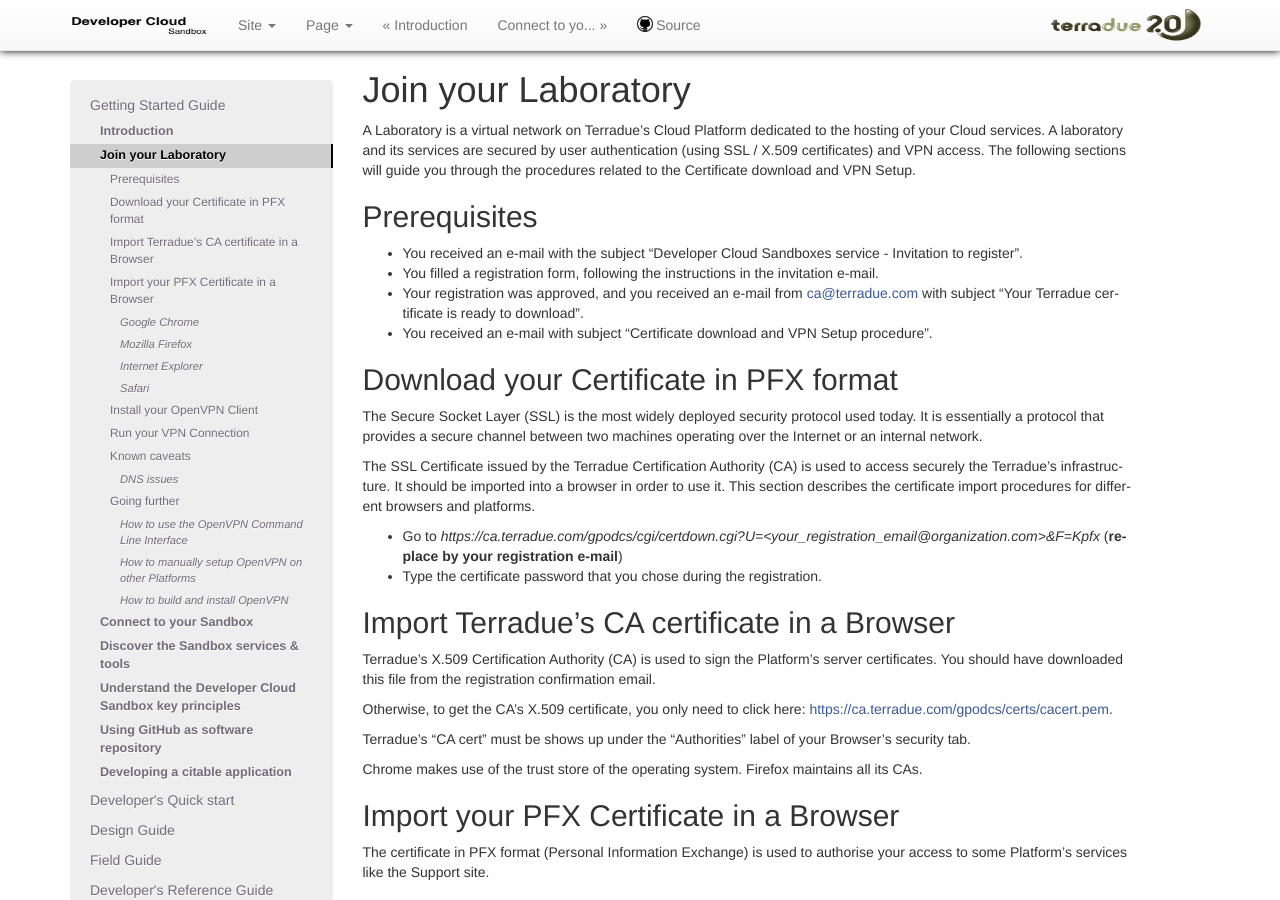
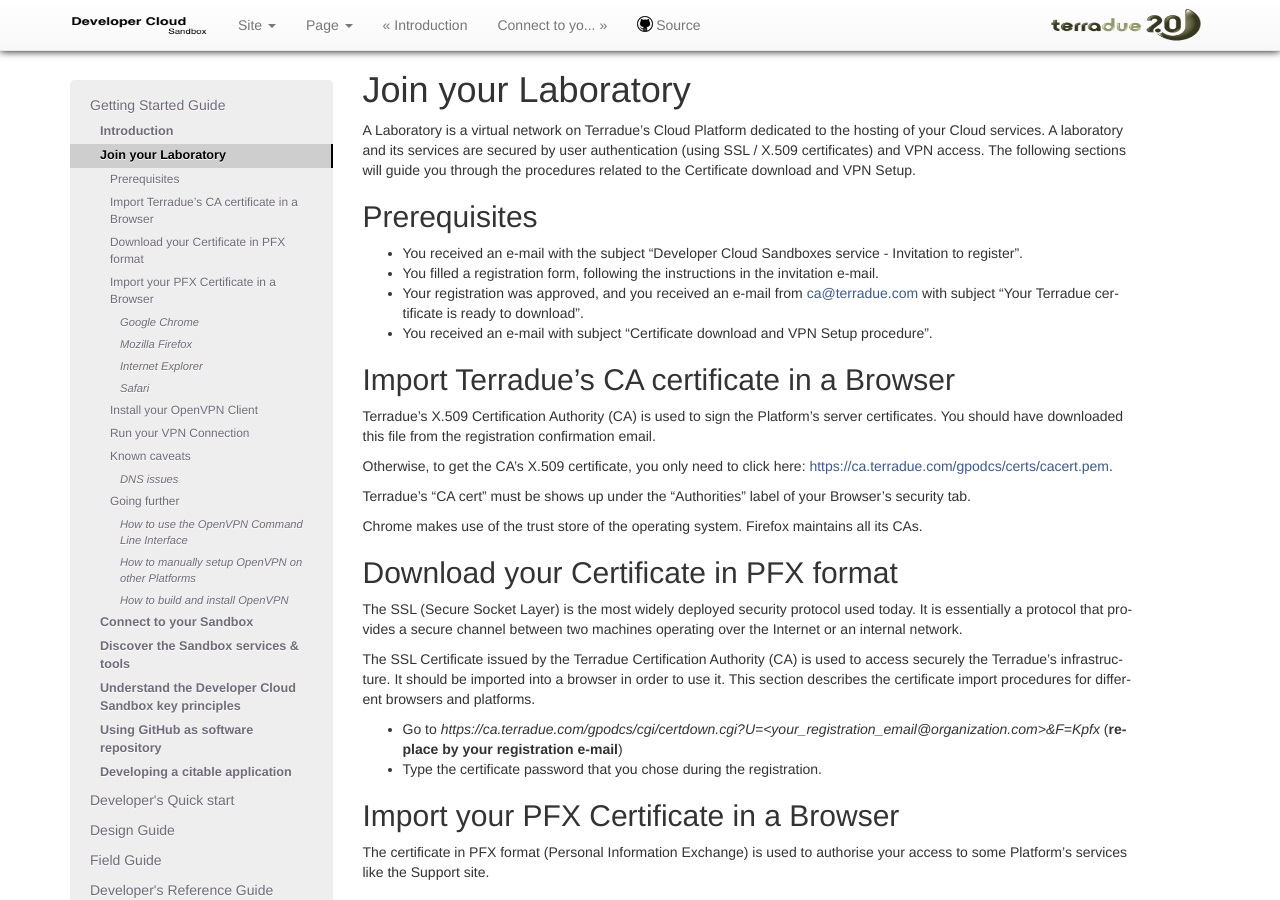
Before and after one commit to Terradue/doc-developer-sandbox, a Sphinx documentation site: the page built from source/start/laboratory/index.rst, in a window 1280 px wide and 900 px high. Built offline with Sphinx 7.4.7, drawn with Linux system fonts in a browser that asks for light colours; pages that are not in the unit, such as notebooks, are missing from menus; part of the change alters nothing that is shown.

```diff
--- a/source/start/laboratory/index.rst
+++ b/source/start/laboratory/index.rst
@@ -13,15 +13,6 @@ Prerequisites
 - Your registration was approved, and you received an e-mail from ca@terradue.com with subject "Your Terradue certificate is ready to download".
 - You received an e-mail with subject "Certificate download and VPN Setup procedure".
 
-Download your Certificate in PFX format
----------------------------------------
-
-The Secure Socket Layer (SSL) is the most widely deployed security protocol used today. It is essentially a protocol that provides a secure channel between two machines operating over the Internet or an internal network.
-
-The SSL Certificate issued by the Terradue Certification Authority (CA) is used to access securely the Terradue's infrastructure. It should be imported into a browser in order to use it. This section describes the certificate import procedures for different browsers and platforms.
-
-- Go to *https://ca.terradue.com/gpodcs/cgi/certdown.cgi?U=<your_registration_email@organization.com>&F=Kpfx* (**replace by your registration e-mail**)
-- Type the certificate password that you chose during the registration.
 
 Import Terradue's CA certificate in a Browser
 ---------------------------------------------
@@ -35,6 +26,16 @@ Terradue's "CA cert" must be shows up under the "Authorities" label of your Brow
 
 Chrome makes use of the trust store of the operating system.
 Firefox maintains all its CAs.
+
+Download your Certificate in PFX format
+---------------------------------------
+
+The SSL (Secure Socket Layer) is the most widely deployed security protocol used today. It is essentially a protocol that provides a secure channel between two machines operating over the Internet or an internal network.
+
+The SSL Certificate issued by the Terradue Certification Authority (CA) is used to access securely the Terradue's infrastructure. It should be imported into a browser in order to use it. This section describes the certificate import procedures for different browsers and platforms.
+
+- Go to *https://ca.terradue.com/gpodcs/cgi/certdown.cgi?U=<your_registration_email@organization.com>&F=Kpfx* (**replace by your registration e-mail**)
+- Type the certificate password that you chose during the registration.
 
 Import your PFX Certificate in a Browser
 ----------------------------------------
```
